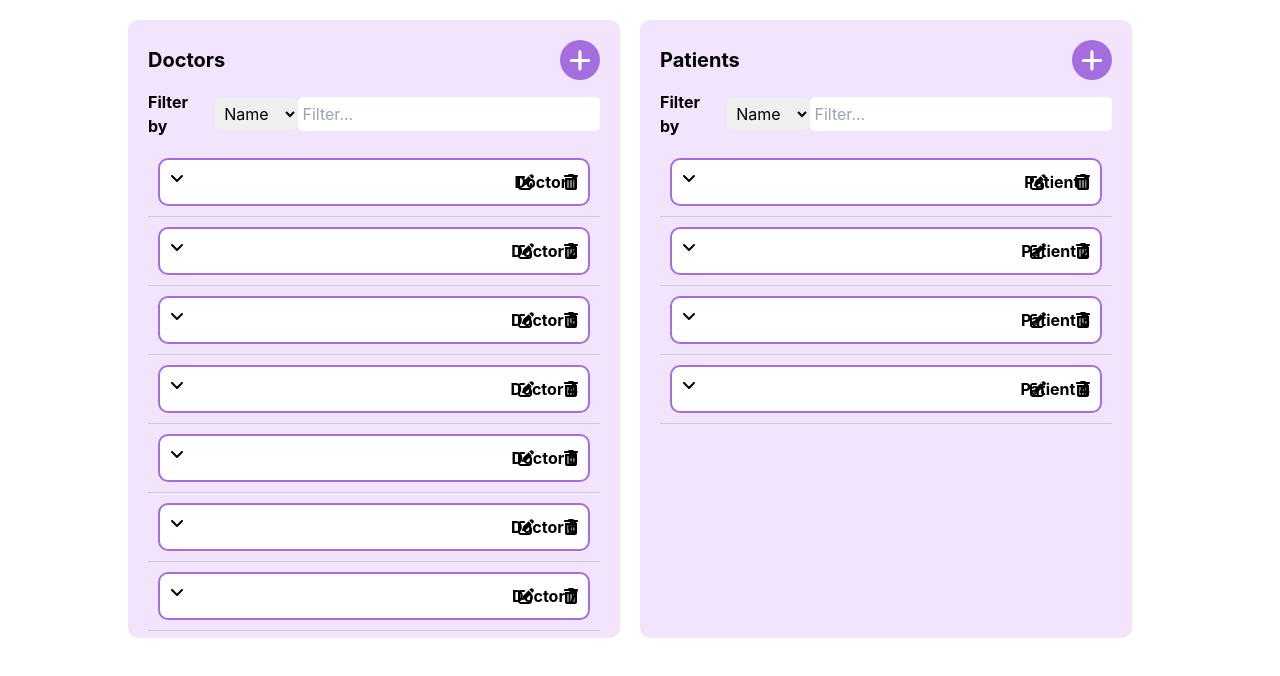
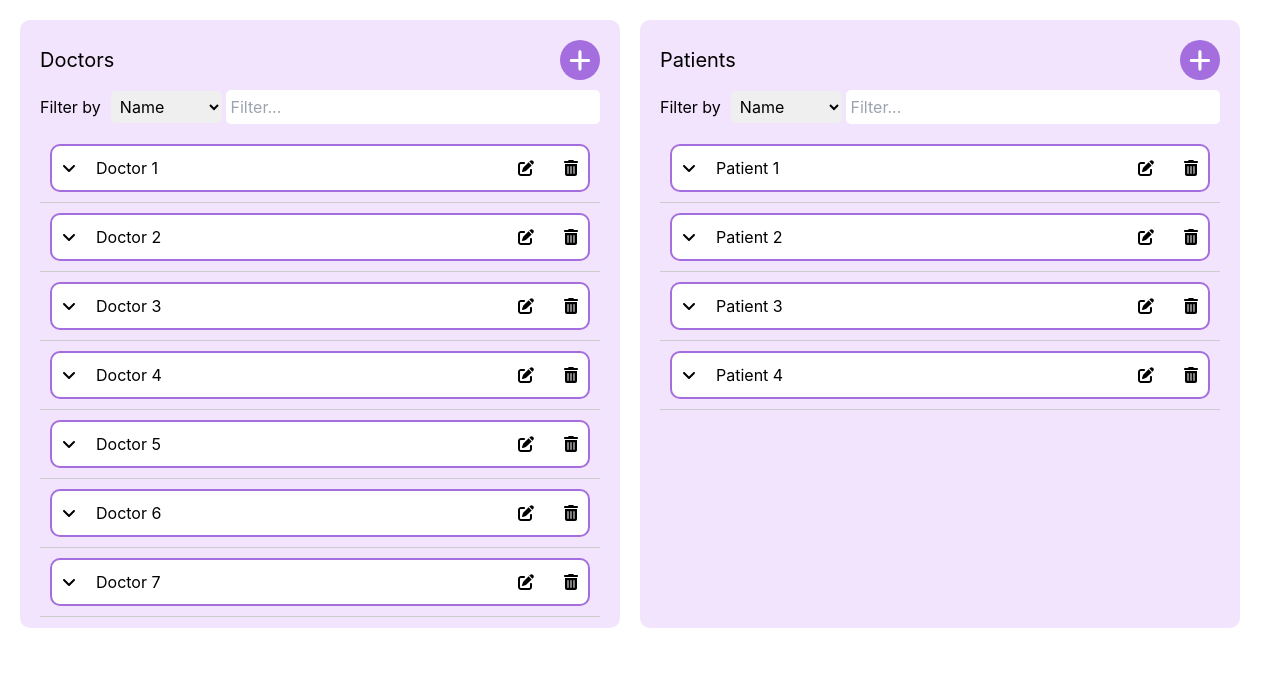
Before and after one commit to Maiserageldin/OralCancerDetectionWebsite, a React (Create React App) app: page /employee in a window 1280 px wide. Shown: the top 676 px of the page. Built offline with nearby package versions, Linux system fonts and the light colour scheme.

Commit message:
fixed styling and show assigned patients for the doctor

```diff
--- a/src/components/AccessTokenContext.jsx
+++ b/src/components/AccessTokenContext.jsx
@@ -4,9 +4,12 @@ export const AccessTokenContext = createContext();
 
 export const AccessTokenProvider = ({ children }) => {
   const [accessToken, setAccessToken] = useState(null);
+  const [doctorId, setDoctorId] = useState(null);
 
   return (
-    <AccessTokenContext.Provider value={{ accessToken, setAccessToken }}>
+    <AccessTokenContext.Provider
+      value={{ accessToken, setAccessToken, doctorId, setDoctorId }}
+    >
       {children}
     </AccessTokenContext.Provider>
   );
--- a/src/components/Doctor/DoctorDashboard.jsx
+++ b/src/components/Doctor/DoctorDashboard.jsx
@@ -1,70 +1,184 @@
-import React, { useState } from 'react';
+import React, { useContext, useState } from "react";
+import { useEffect } from "react";
+import axios from "axios";
+import { useLocation } from "react-router-dom";
 import Footer from "../Footer";
-import Header from "../Header";
+import Header2 from "../Header2";
+import Layout from "../Layout";
 import "./styles/DoctorViewPatients.css";
-import { FontAwesomeIcon } from '@fortawesome/react-fontawesome';
-import { faTrashAlt, faEdit, faAngleDown, faAngleUp, faPlus } from '@fortawesome/free-solid-svg-icons';
+import { AccessTokenContext } from "../AccessTokenContext.jsx";
+import { FontAwesomeIcon } from "@fortawesome/react-fontawesome";
+import {
+  faTrashAlt,
+  faEdit,
+  faAngleDown,
+  faAngleUp,
+  faPlus,
+} from "@fortawesome/free-solid-svg-icons";
 
 function Doctordashboard1() {
+  // const [patients, setPatients] = useState([
+  //   {
+  //     id: 1,
+  //     name: "Patient 1",
+  //     email: "patient1@example.com",
+  //     phone: "567-890-1234",
+  //     username: "patient1",
+  //     age: 25,
+  //     gender: "Male",
+  //     showDetails: false,
+  //   },
+  //   {
+  //     id: 2,
+  //     name: "Patient 2",
+  //     email: "patient2@example.com",
+  //     phone: "678-901-2345",
+  //     username: "patient2",
+  //     age: 30,
+  //     gender: "Female",
+  //     showDetails: false,
+  //   },
+  //   {
+  //     id: 3,
+  //     name: "Patient 3",
+  //     email: "patient3@example.com",
+  //     phone: "789-012-3456",
+  //     username: "patient3",
+  //     age: 35,
+  //     gender: "Male",
+  //     showDetails: false,
+  //   },
+  //   {
+  //     id: 4,
+  //     name: "Patient 4",
+  //     email: "patient4@example.com",
+  //     phone: "890-123-4567",
+  //     username: "patient4",
+  //     age: 40,
+  //     gender: "Female",
+  //     showDetails: false,
+  //   },
+  // ]);
 
-    const [patients, setPatients] = useState([
-        { id: 1, name: 'Patient 1', email: 'patient1@example.com', phone: '567-890-1234', username: 'patient1', age: 25, gender: 'Male', showDetails: false },
-        { id: 2, name: 'Patient 2', email: 'patient2@example.com', phone: '678-901-2345', username: 'patient2', age: 30, gender: 'Female', showDetails: false },
-        { id: 3, name: 'Patient 3', email: 'patient3@example.com', phone: '789-012-3456', username: 'patient3', age: 35, gender: 'Male', showDetails: false },
-        { id: 4, name: 'Patient 4', email: 'patient4@example.com', phone: '890-123-4567', username: 'patient4', age: 40, gender: 'Female', showDetails: false }
-    ]);
-
-
-    const [patientFilter, setPatientFilter] = useState('');
-    const [patientFilterBy, setPatientFilterBy] = useState('name');
-
-
+  //const { accessToken } = useContext(AccessTokenContext);
+  const { accessToken, doctorId } = useContext(AccessTokenContext);
+  const [patients, setPatients] = useState([]);
+  const [isLoading, setIsLoading] = useState(false);
+  const [patientFilter, setPatientFilter] = useState("");
+  const [error, setError] = useState(null);
+  const [patientFilterBy, setPatientFilterBy] = useState("name");
+  const loc = useLocation();
+  const { usernameResponse } = loc.state || {};
 
   const handlePatientFilterChange = (event) => {
     setPatientFilter(event.target.value);
   };
 
-
   const handlePatientFilterByChange = (event) => {
     setPatientFilterBy(event.target.value);
   };
 
+  // Fetch doctors data from API
+  useEffect(() => {
+    // console.log("access token", accessToken);
+    const fetchPatients = async () => {
+      try {
+        const response = await axios.get(
+          `https://clinicmanagement20240427220332.azurewebsites.net/api/Doctor/${doctorId}`,
+          {
+            headers: {
+              Authorization: `Bearer ${accessToken}`,
+            },
+          }
+        );
 
+        console.log("response", response);
 
-    const filteredPatients = patients.filter(patient => {
-        if (patientFilterBy === 'name') {
+        const assignedPatients = response.data.data.assignedPatients;
+
+        console.log("Assigned patients:", assignedPatients);
+
+        // Create an array to store patient data
+        const patientsArray = assignedPatients.map((patientDB) => {
+          return {
+            name: patientDB.fullName,
+            age: patientDB.age,
+          };
+        });
+
+        setPatients(patientsArray);
+
+        setIsLoading(false);
+      } catch (error) {
+        console.error("Error:", error);
+        setIsLoading(false);
+      }
+    };
+
+    // const fetchPatientsData = async () => {
+    //   try {
+    //     const response = await axios.get(
+    //       `https://clinicmanagement20240427220332.azurewebsites.net/api/Patient/18}`,
+    //       {
+    //         headers: {
+    //           Authorization: `Bearer ${accessToken}`,
+    //         },
+    //       }
+    //     );
+
+    //     console.log("patient data response", response);
+
+    //     setIsLoading(false);
+    //   } catch (error) {
+    //     console.error("Error:", error);
+    //     setIsLoading(false);
+    //   }
+    // };
+
+    fetchPatients();
+    // fetchPatientsData();
+  }, [accessToken]);
+
+  const filteredPatients = patients.filter((patient) => {
+    if (patientFilterBy === "name") {
       return patient.name.toLowerCase().includes(patientFilter.toLowerCase());
-        } else if (patientFilterBy === 'email') {
+    } else if (patientFilterBy === "email") {
       return patient.email.toLowerCase().includes(patientFilter.toLowerCase());
-        } else if (patientFilterBy === 'phone') {
+    } else if (patientFilterBy === "phone") {
       return patient.phone.toLowerCase().includes(patientFilter.toLowerCase());
-        } else if (patientFilterBy === 'username') {
-            return patient.username.toLowerCase().includes(patientFilter.toLowerCase());
-        } else if (patientFilterBy === 'age') {
+    } else if (patientFilterBy === "username") {
+      return patient.username
+        .toLowerCase()
+        .includes(patientFilter.toLowerCase());
+    } else if (patientFilterBy === "age") {
       return patient.age.toString().includes(patientFilter);
-        } else if (patientFilterBy === 'gender') {
+    } else if (patientFilterBy === "gender") {
       return patient.gender.toLowerCase() === patientFilter.toLowerCase();
     }
   });
 
-
   const toggleDetails = (item) => {
     item.showDetails = !item.showDetails;
     if (item.showDetails) {
-
       setPatients([...patients]);
     } else {
-
       setPatients([...patients]);
     }
   };
 
+  if (isLoading) {
+    return <div>Loading patients...</div>;
+  }
 
-
+  if (error) {
+    return <div>Error: {error.message}</div>;
+  }
 
   return (
-        <div>
-            <Header/>
+    <div className="doctor-dashboard">
+      <Layout>
+        <Header2 username={usernameResponse} />
+      </Layout>
       <div className="content">
         <div className="column">
           <div className="section">
@@ -74,8 +188,12 @@ function Doctordashboard1() {
 
             <div className="filter-container">
               <div className="filter-left-container">
-                            <span style={{ marginRight: '10px' }} >Filter by  </span>
-                            <select value={patientFilterBy} onChange={handlePatientFilterByChange} className="filter-select">
+                <span style={{ marginRight: "10px" }}>Filter by </span>
+                <select
+                  value={patientFilterBy}
+                  onChange={handlePatientFilterByChange}
+                  className="filter-select"
+                >
                   <option value="name">Name</option>
                   <option value="email">Email</option>
                   <option value="phone">Phone</option>
@@ -94,14 +212,18 @@ function Doctordashboard1() {
             </div>
 
             <ul className="patient-list">
-     {filteredPatients.map(patient => (
-        <li key={patient.id} >
+              {filteredPatients.map((patient) => (
+                <li key={patient.id}>
                   <div className="item">
                     <div className="row">
-                    <FontAwesomeIcon icon={patient.showDetails ? faAngleUp : faAngleDown} className="toggle-icon" onClick={() => toggleDetails(patient)} />
+                      <FontAwesomeIcon
+                        icon={patient.showDetails ? faAngleUp : faAngleDown}
+                        className="toggle-icon"
+                        onClick={() => toggleDetails(patient)}
+                      />
                       <span>{patient.name}</span>
                       <div className="actions">
-                                            <button className='view-button'>view</button>
+                        <button className="view-button">view</button>
                       </div>
                     </div>
                     {patient.showDetails && (
@@ -117,13 +239,14 @@ function Doctordashboard1() {
                 </li>
               ))}
             </ul>
-
           </div>
         </div>
-
       </div>
-         <Footer/></div>
-    )
+      <Layout>
+        <Footer />
+      </Layout>
+    </div>
+  );
 }
 
 export default Doctordashboard1;
--- a/src/components/Doctor/styles/DoctorViewPatients.css
+++ b/src/components/Doctor/styles/DoctorViewPatients.css
@@ -1,9 +1,9 @@
 
-
-*{
+.doctor-dashboard * {
     box-sizing: border-box;
 }
-.option {
+
+.doctor-dashboard .option {
     cursor: pointer;
     padding-left: 20px;
     padding-right: 20px;
@@ -12,8 +12,7 @@
     font-size: medium;
 }
 
-
-.content {
+.doctor-dashboard .content {
     display: flex;
     justify-content: space-between;
     margin: 20px auto;
@@ -21,21 +20,18 @@
     width: 80%;
 }
 
-.column {
+.doctor-dashboard .column {
     flex: 1;
     margin-right: 20px;
 }
 
-.title-container {
+.doctor-dashboard .title-container {
     display: flex;
     align-items: center;
     justify-content: space-between;
 }
 
-
-
-.section {
-    /* background-color: #e9e9e9; */
+.doctor-dashboard .section {
     background-color: #f2e4fd;
     padding: 20px;
     border-radius: 10px;
@@ -43,12 +39,12 @@
     height: 95%;
 }
 
-.section h2 {
+.doctor-dashboard .section h2 {
     font-size: 20px;
     margin-bottom: 10px;
 }
 
-.add-btn {
+.doctor-dashboard .add-btn {
     background-color: #a46ede;
     color: #fff;
     padding: 10px 20px;
@@ -58,44 +54,46 @@
     margin-bottom: 10px;
 }
 
-.filter-container {
+.doctor-dashboard .filter-container {
     display: flex;
     align-items: center;
     margin-bottom: 10px;
     border-radius: 5px;
 }
 
-.filter-left-container {
+.doctor-dashboard .filter-left-container {
     display: flex;
     align-items: center;
     border-radius: 5px;
     width: 50%;
 }
 
-.filter-input{
+.doctor-dashboard .filter-input {
     width: 100%;
 }
-.filter-select{
+
+.doctor-dashboard .filter-select {
     width: 60%;
 }
 
-
-.filter-input,
-.filter-select {
+.doctor-dashboard .filter-input,
+.doctor-dashboard .filter-select {
     padding: 5px;
     border-radius: 5px;
 }
 
-.section h2 {
+.doctor-dashboard .section h2 {
     font-size: 20px;
     margin-bottom: 10px;
 }
 
-.patient-list, .doctor-list {
+.doctor-dashboard .patient-list,
+.doctor-dashboard .doctor-list {
     list-style-type: none;
 }
 
-.patient-list li, .doctor-list li {
+.doctor-dashboard .patient-list li,
+.doctor-dashboard .doctor-list li {
     display: flex;
     align-items: center;
     justify-content: space-between;
@@ -104,7 +102,7 @@
     height: fit-content;
 }
 
-.item {
+.doctor-dashboard .item {
     position: relative;
     background-color: white;
     padding: 10px;
@@ -116,27 +114,24 @@
     justify-content: space-between;
 }
 
-.row {
+.doctor-dashboard .row {
     display: flex;
     justify-content: space-between; /* Distribute items along the row */
     align-items: center; /* Center the content vertically */
 }
 
-
-.row > * {
+.doctor-dashboard .row > * {
     margin: 0 5px; /* Add margin between items */
 }
 
-
-.actions {
+.doctor-dashboard .actions {
     position: absolute;
     padding: 10px;
     top: 0;
     right: 0;
 }
 
-
-.details {
+.doctor-dashboard .details {
     position: relative;
     bottom: 0;
     left: 0;
@@ -144,7 +139,7 @@
     padding: 10px;
 }
 
-.add-btn {
+.doctor-dashboard .add-btn {
     display: inline-flex;
     align-items: center;
     justify-content: center;
@@ -157,22 +152,23 @@
     transition: background-color 0.3s ease;
 }
 
-.add-btn:hover {
-    background-color:blueviolet;
+.doctor-dashboard .add-btn:hover {
+    background-color: blueviolet;
 }
 
-.add-btn .add-icon {
+.doctor-dashboard .add-btn .add-icon {
     font-size: 25px;
 }
-button{
+
+.doctor-dashboard button {
     padding: 10px;
 }
-.view-button{
+
+.doctor-dashboard .view-button {
     width: 80px;
     height: 30px;
     display: flex;
     align-items: center;
     justify-content: center;
     box-sizing: border-box;
-
 }
--- a/src/components/Doctor/styles/PatientRecord.css
+++ b/src/components/Doctor/styles/PatientRecord.css
@@ -1,8 +1,5 @@
-* {
-    box-sizing: border-box;
-  }
-
-.Container{
+/* Ensure styles are scoped to DoctorDashboard component */
+.doctor-dashboard-container {
   background-color: white;
   width: 100%;
   max-width: 100%; /* Ensure the container doesn't exceed the viewport width */
--- a/src/components/Employee/AddDoctor.jsx
+++ b/src/components/Employee/AddDoctor.jsx
@@ -5,6 +5,7 @@ import { AccessTokenContext } from "../AccessTokenContext.jsx";
 
 const AddDoctor = ({ handleClose, show, addDoctor }) => {
   const { accessToken } = useContext(AccessTokenContext);
+
   console.log("Access Token1 is: ", accessToken);
   const [doctorInfo, setDoctorInfo] = useState({
     name: "",
--- a/src/components/Employee/EmployeeDashboard.jsx
+++ b/src/components/Employee/EmployeeDashboard.jsx
@@ -264,7 +264,7 @@ function EmployeeDashboard() {
   };
 
   return (
-    <div>
+    <div className="employee-dashboard">
       <div className="content">
         <div className="column">
           <div className="section">
--- a/src/components/Employee/styles/employeeHome.css
+++ b/src/components/Employee/styles/employeeHome.css
@@ -1,7 +1,4 @@
-
-
-
-.option {
+.employee-dashboard .option {
   cursor: pointer;
   padding-left: 20px;
   padding-right: 20px;
@@ -10,28 +7,25 @@
   font-size: medium;
 }
 
-
-.content {
+.employee-dashboard .content {
   display: flex;
   justify-content: space-between;
   margin: 20px;
   min-height: calc(100vh - 160px);
 }
 
-.column {
+.employee-dashboard .column {
   flex: 1;
   margin-right: 20px;
 }
 
-.title-container {
+.employee-dashboard .title-container {
   display: flex;
   align-items: center;
   justify-content: space-between;
 }
 
-
-
-.section {
+.employee-dashboard .section {
   /* background-color: #e9e9e9; */
   background-color: #f2e4fd;
   padding: 20px;
@@ -40,12 +34,12 @@
   height: 95%;
 }
 
-.section h2 {
+.employee-dashboard .section h2 {
   font-size: 20px;
   margin-bottom: 10px;
 }
 
-.add-btn {
+.employee-dashboard .add-btn {
   background-color: #a46ede;
   color: #fff;
   padding: 10px 20px;
@@ -55,44 +49,45 @@
   margin-bottom: 10px;
 }
 
-.filter-container {
+.employee-dashboard .filter-container {
   display: flex;
   align-items: center;
   margin-bottom: 10px;
   border-radius: 5px;
 }
 
-.filter-left-container {
+.employee-dashboard .filter-left-container {
   display: flex;
   align-items: center;
   border-radius: 5px;
   width: 50%;
 }
 
-.filter-input{
+.employee-dashboard .filter-input {
   width: 100%;
 }
-.filter-select{
+.employee-dashboard .filter-select {
   width: 60%;
 }
 
-
-.filter-input,
-.filter-select {
+.employee-dashboard .filter-input,
+.employee-dashboard .filter-select {
   padding: 5px;
   border-radius: 5px;
 }
 
-.section h2 {
+.employee-dashboard .section h2 {
   font-size: 20px;
   margin-bottom: 10px;
 }
 
-.patient-list, .doctor-list {
+.employee-dashboard .patient-list,
+.employee-dashboard .doctor-list {
   list-style-type: none;
 }
 
-.patient-list li, .doctor-list li {
+.employee-dashboard .patient-list li,
+.employee-dashboard .doctor-list li {
   display: flex;
   align-items: center;
   justify-content: space-between;
@@ -100,7 +95,7 @@
   border-bottom: 1px solid #ccc;
 }
 
-.item {
+.employee-dashboard .item {
   position: relative;
   background-color: white;
   padding: 10px;
@@ -110,15 +105,14 @@
   border-width: 2px;
 }
 
-.actions {
+.employee-dashboard .actions {
   position: absolute;
   padding: 10px;
   top: 0;
   right: 0;
 }
 
-
-.details {
+.employee-dashboard .details {
   position: relative;
   bottom: 0;
   left: 0;
@@ -126,7 +120,7 @@
   padding: 10px;
 }
 
-.add-btn {
+.employee-dashboard .add-btn {
   display: inline-flex;
   align-items: center;
   justify-content: center;
@@ -139,16 +133,16 @@
   transition: background-color 0.3s ease;
 }
 
-.add-btn:hover {
-    background-color:blueviolet;
+.employee-dashboard .add-btn:hover {
+  background-color: blueviolet;
 }
 
-.add-btn .add-icon {
+.employee-dashboard .add-btn .add-icon {
   font-size: 25px;
 }
 
-.doctor-list-container,
-.patient-list-container {
+.employee-dashboard .doctor-list-container,
+.employee-dashboard .patient-list-container {
   max-height: 500px;
   overflow-y: auto;
 }
--- /dev/null
+++ b/src/components/Header2.jsx
@@ -0,0 +1,12 @@
+export default function Header2({ username }) {
+  return (
+    <div className="flex justify-between items-center py-6 px-8 bg-white ">
+      <img className="w-40 h-auto" src="/logo.png" alt="Logo" />
+      <ul className="flex space-x-4 list-none items-center">
+        <li className="text-black text-xl font-bold font-josefin-sans italic bg-gray-100 px-4 py-2 rounded-lg shadow-sm">
+          Logged in as, <span className="text-purple-600">{username}</span>
+        </li>
+      </ul>
+    </div>
+  );
+}
--- a/src/components/Patient/styles/PatientDashboard.css
+++ b/src/components/Patient/styles/PatientDashboard.css
@@ -1,15 +1,14 @@
-.page-container{
+.patient-dashboard .page-container {
   margin: 20px;
 }
-.Container {
+.patient-dashboard .Container {
   padding: 20px;
-
 }
-  span{
+.patient-dashboard span {
   font-weight: bold;
 }
 
-  .VisitList {
+.patient-dashboard .VisitList {
   list-style: none;
   padding: 20px;
   background-color: #f2e4fd;
@@ -17,29 +16,29 @@
   width: 70%;
   min-height: calc(100vh - 160px);
 }
-  .VisitList li{
+.patient-dashboard .VisitList li {
   border-bottom: 1px solid #ccc;
   margin-top: 10px;
   background-color: white;
   border-color: #a46ede;
   border-radius: 10px;
-    display:flex;
+  display: flex;
   align-items: center;
   justify-content: space-between;
 }
 
-  .VisitItem {
+.patient-dashboard .VisitItem {
   display: flex;
   justify-content: space-between;
   align-items: center;
   margin-bottom: 10px;
 }
 
-  .VisitDate {
+.patient-dashboard .VisitDate {
   font-weight: bold;
 }
 
-  .ViewButton {
+.patient-dashboard .ViewButton {
   background-color: #a46ede;
   color: #fff;
   padding: 8px 16px;
@@ -48,22 +47,22 @@
   cursor: pointer;
 }
 
-  .ViewButton:hover {
+.patient-dashboard .ViewButton:hover {
   background-color: #fff;
   color: #a46ede;
 }
 
-  .VisitDetails {
+.patient-dashboard .VisitDetails {
   margin-top: 5px;
   padding-left: 20px;
   border-left: 2px solid #a46ede;
 }
 
-  h2 {
+.patient-dashboard h2 {
   font-weight: bold;
   font-size: large;
 }
-  .row{
+.patient-dashboard .row {
   width: 100%;
   display: flex;
   align-items: center;
```
Also changed, not shown: src/components/LoginModal.jsx (+21 -10 lines), src/components/Patient/PatientDashboard.jsx (+34 -25 lines). Lines whose indentation alone changed are shown as unchanged.
